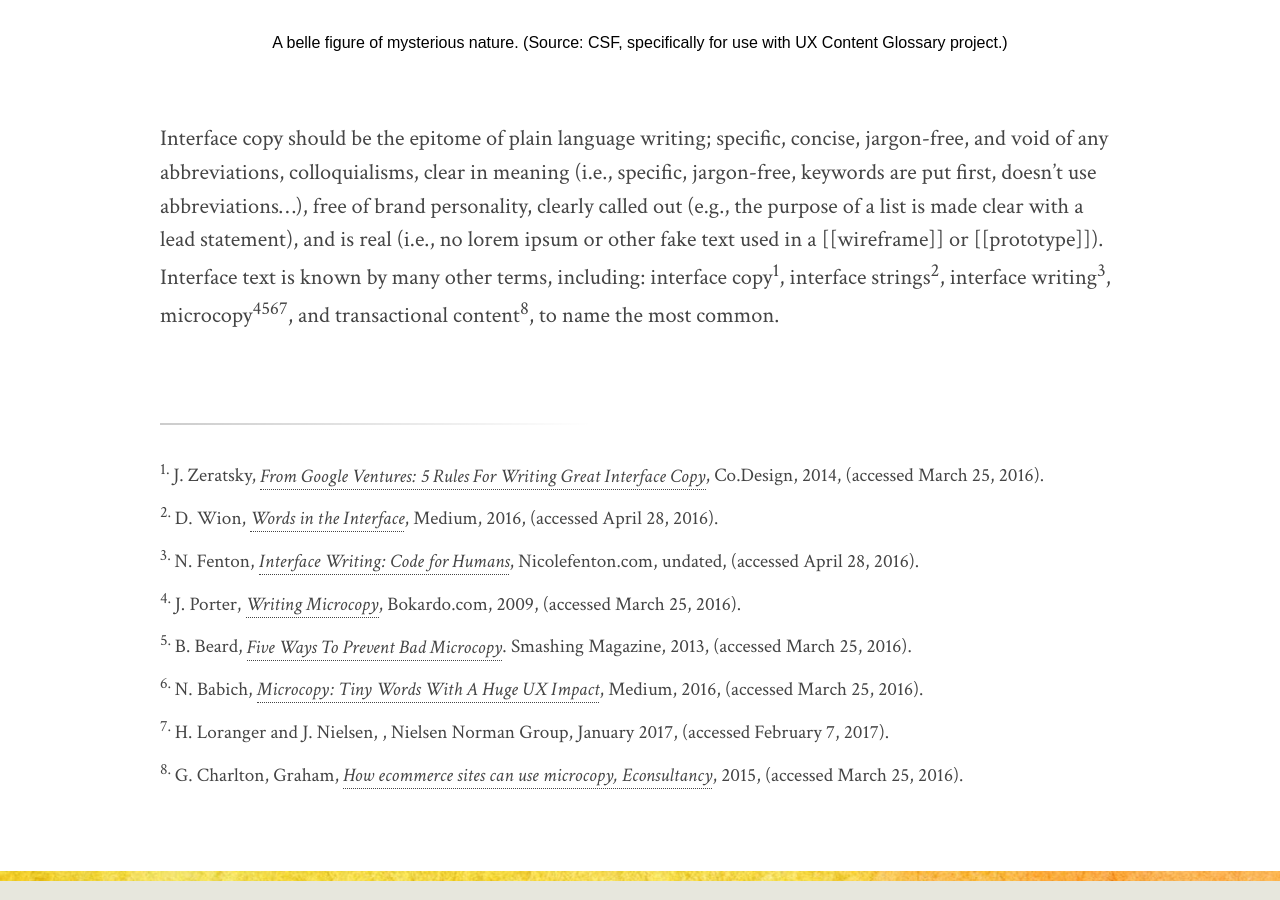
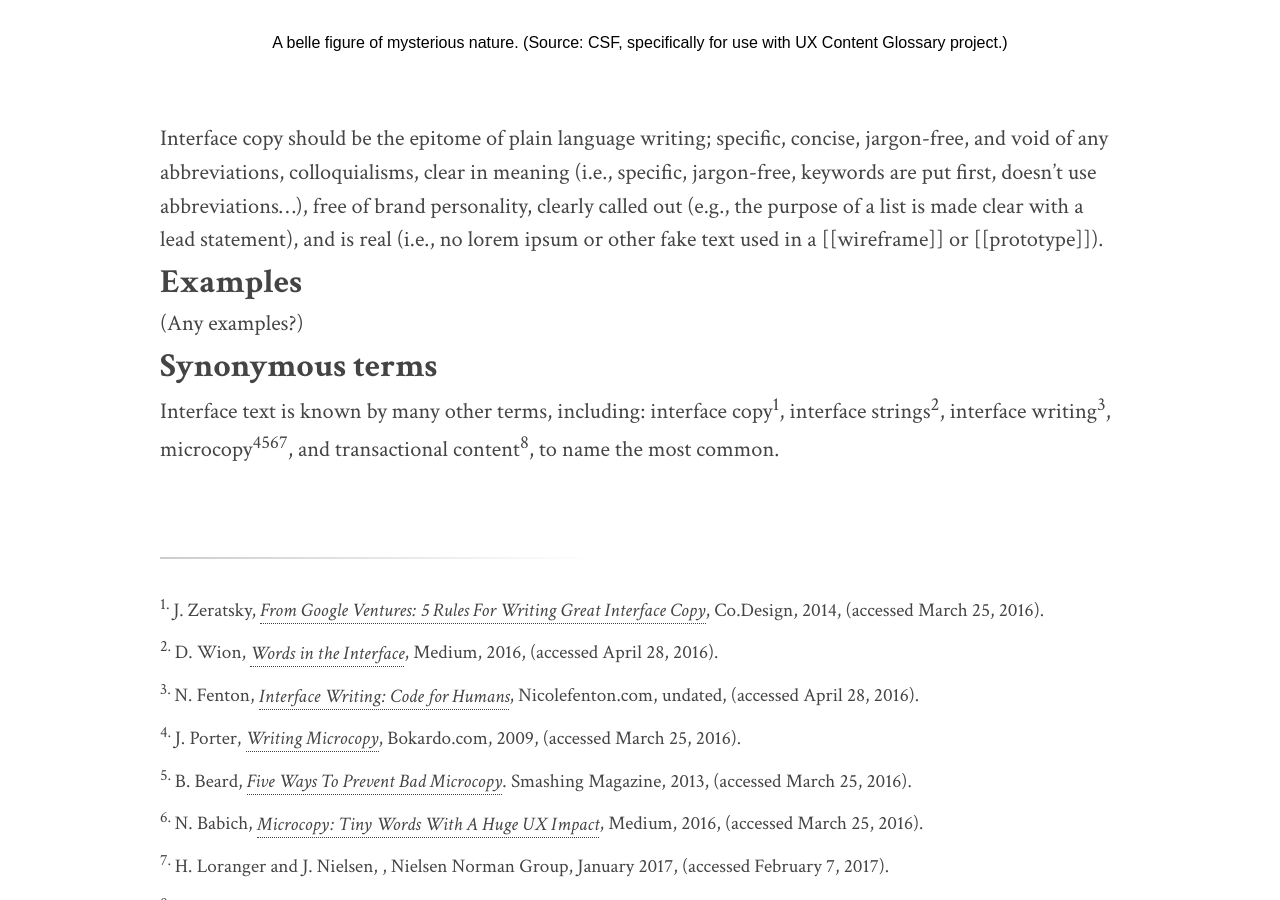
Before and after one commit to content-strategy-forum/csf-glossary, a Jekyll site: the page built from interface-text.md, in a window 1280 px wide and 900 px high, scrolled down 1062 px. Built offline with Jekyll 4.4.1, drawn with Linux system fonts in a browser that asks for light colours; some web fonts are replaced.

Commit message:
Structural fiddling

```diff
--- a/interface-text.md
+++ b/interface-text.md
@@ -32,12 +32,7 @@ figcaption: A belle figure of mysterious nature.
 
 Interface text refers to all the bits and pieces of text used in a given product's user interface (UI). Such text includes navigation items, headers, labels, system feedback messages, pop-up help dialog, title attributes, and so on.
 
-<!-- EXAMPLE PARAGRAPH(S) -->
-
-
-<!-- FIGURE -->
-<figure>
-	<img alt="{{page.figalt}}" src="https://{% include domain.html %}/assets/images/{{page.figname}}.png">
+<figure><img alt="{{page.figalt}}" src="https://{% include domain.html %}/assets/images/{{page.figname}}.png">
 	<figcaption>
 		{{page.figcaption}} (Source: CSF, specifically for use with UX Content Glossary project.)
 	</figcaption>
@@ -45,7 +40,11 @@ Interface text refers to all the bits and pieces of text used in a given product
 
 Interface copy should be the epitome of plain language writing; specific, concise, jargon-free, and void of any abbreviations, colloquialisms, clear in meaning (i.e., specific, jargon-free, keywords are put first, doesn't use abbreviations…), free of brand personality, clearly called out (e.g., the purpose of a list is made clear with a lead statement), and is real (i.e., no lorem ipsum or other fake text used in a [[wireframe]] or [[prototype]]).
 
-<!-- SYNONYMOUS TERMS PARAGRAPH(S), IF ANY -->
+## Examples
+
+(Any examples?)
+
+## Synonymous terms
 
 Interface text is known by many other terms, including: interface copy<sup class="ref">1</sup>, interface strings<sup class="ref">2</sup>, interface writing<sup class="ref">3</sup>, microcopy<sup class="ref">4</sup><sup class="ref">5</sup><sup class="ref">6</sup><sup class="ref">7</sup>, and transactional content<sup class="ref">8</sup>, to name the most common.
 
```
